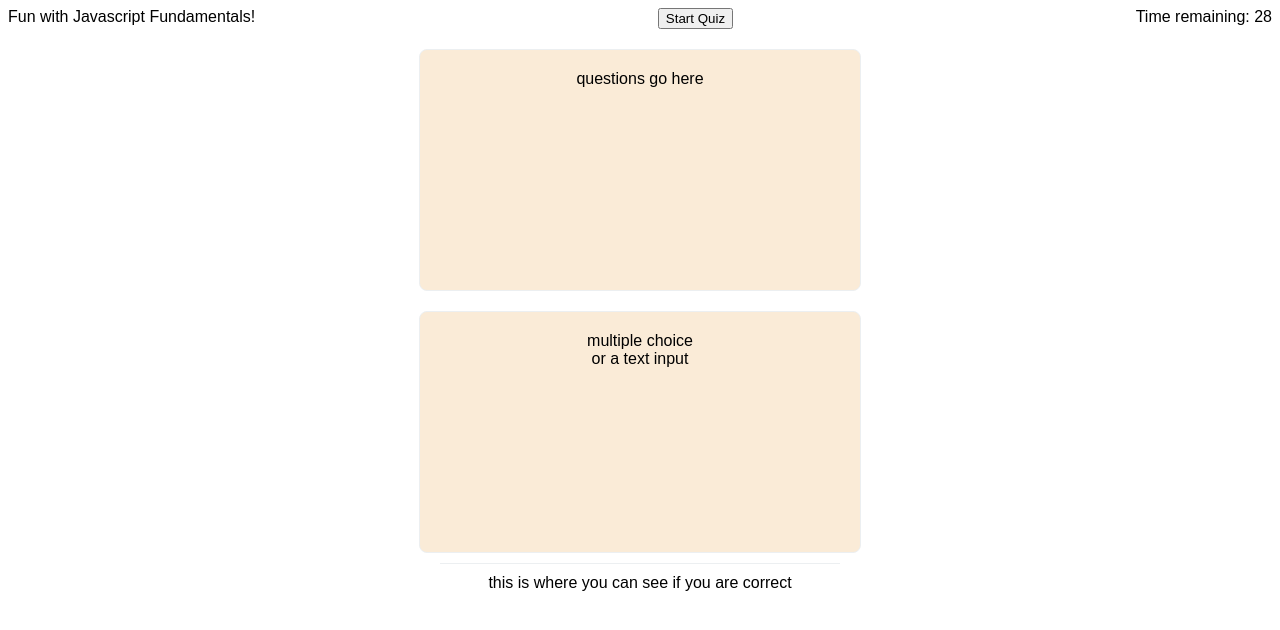
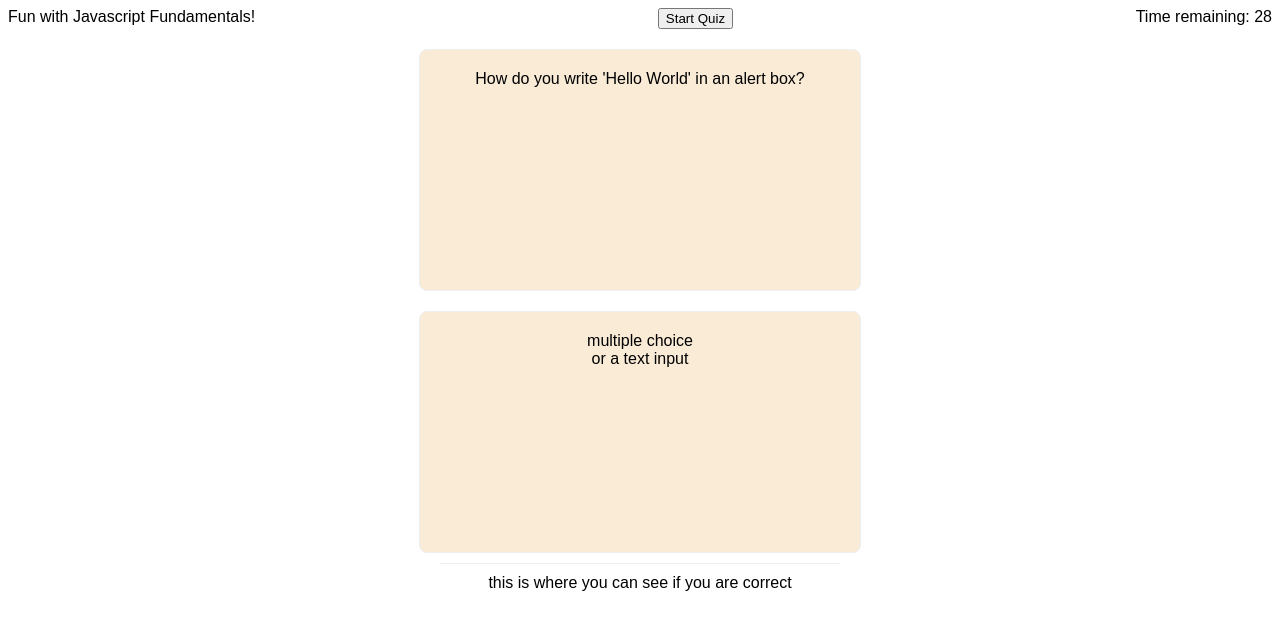
Before and after one commit to codeBiskut/c4_web_api_code_quiz, a plain HTML site: page index.html in a window 1280 px wide. Both pictures are taken after a click on the button "Start Quiz". Drawn offline with Linux system fonts and the light colour scheme.

Commit message:
changed js to display random questions within questionList array

```diff
--- a/assets/js/script.js
+++ b/assets/js/script.js
@@ -4,13 +4,13 @@ var question = document.querySelector(".question-box");
 
 
 // array of questions to be displayed
-var questionList = ["Inside which HTML element do we put the Javascript?", "How do you write 'Hello World' in an alert box?", "How do you declare a function named 'myFunction' in Javascript?", "How do you call a function named 'myFunction'?", "How to write an IF statement for executing some code if 'i' is NOT equal to 5?"]
+var questionList = ["Inside which HTML element do we put the Javascript?", "How do you write 'Hello World' in an alert box?", "How do you declare a function named 'myFunction' in Javascript?", "How do you call a function named 'myFunction'?", "How to write an IF statement for executing some code if 'i' is NOT equal to 5?"];
 
 
 // array of array of answers; correct answers are first in the secondary array
-var AnswerList = [["<script>", "<button>", "<span>", "<h1>"], ["alert('Hello World')", "write alert('Hello World')", "print('Hello World')", "System.out.println('Hello World')"], ["function myFunction()", "myFunction()", "var myFunction()", "new function = myFunction()"], ["myFunction()", "function myFunction()", "myFunction", "call myFunction()"], ["if (i != 5)","if (i = 5)", "if ('i' not equal to 5)", "if (i >= 5)"]]
+var AnswerList = [["<script>", "<button>", "<span>", "<h1>"], ["alert('Hello World')", "write alert('Hello World')", "print('Hello World')", "System.out.println('Hello World')"], ["function myFunction()", "myFunction()", "var myFunction()", "new function = myFunction()"], ["myFunction()", "function myFunction()", "myFunction", "call myFunction()"], ["if (i != 5)","if (i = 5)", "if ('i' not equal to 5)", "if (i >= 5)"]];
 
-var rightAnswers = ["<script>", "alert('Hello World')", "function myFunction()", "myFunciton()", "if (i != 5)"]
+var rightAnswers = ["<script>", "alert('Hello World')", "function myFunction()", "myFunciton()", "if (i != 5)"];
 
 var questionsRight = 0;
 var questionsWrong = 0;
@@ -30,10 +30,11 @@ function startGame() {
 
     // start timer
     startTimer();
+    renderQuestion();
 }
 
 function renderQuestion(){
-    question.innerHTML = questionList
+    question.innerHTML = questionList[Math.floor(Math.random() * questionList.length)];
 }
 
 function score() {
--- a/index.html
+++ b/index.html
@@ -27,7 +27,7 @@
         <!-- question and answer boxes -->
         <section>
             <!-- question -->
-            <div class="question-box">questions go here</div>
+            <div class="question-box">Questions will appear here!</div>
 
             <!-- answer -->
             <div class="answer-container">
```
